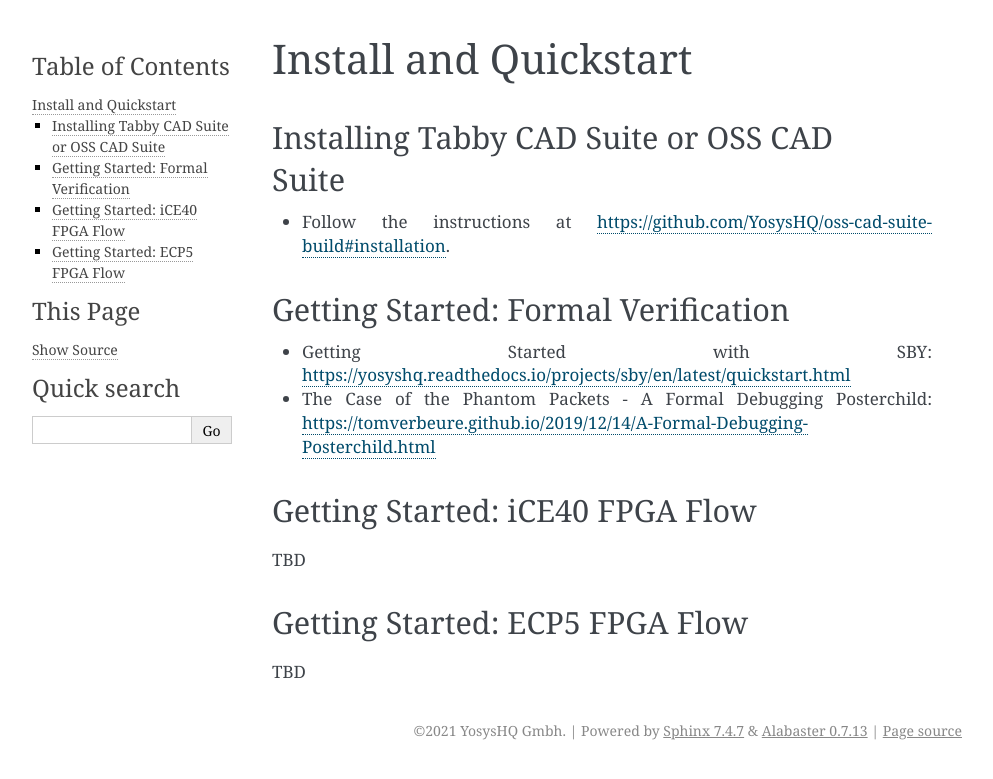
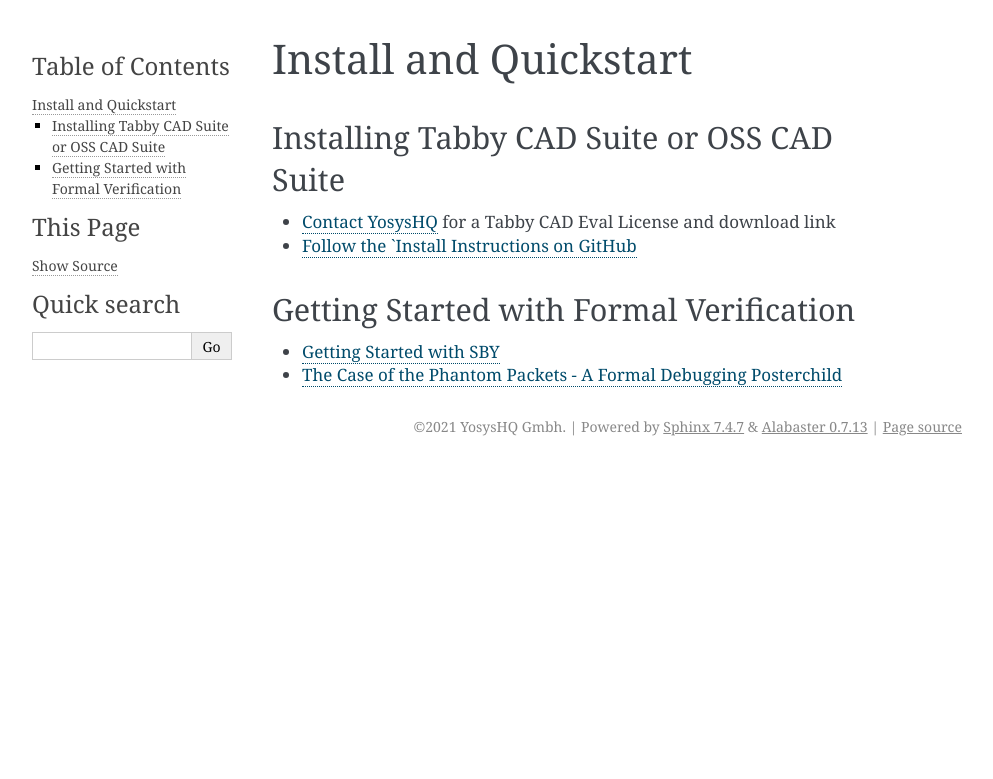
Before and after one commit to YosysHQ-Docs/YosysHQ-Docs, a Sphinx documentation site: the page built from docs/source/install.rst, in a window 1280 px wide. Shown: the top 779 px of the page, without its empty margins (148-1141 px from the left). Built offline with Sphinx 7.4.7, drawn with Linux system fonts in a browser that asks for light colours.

Commit message:
Update install.rst

```diff
--- a/docs/source/install.rst
+++ b/docs/source/install.rst
@@ -5,22 +5,12 @@
 Installing Tabby CAD Suite or OSS CAD Suite
 -------------------------------------------
 
-* Follow the instructions at https://github.com/YosysHQ/oss-cad-suite-build#installation.
+* `Contact YosysHQ <https://www.yosyshq.com/contact>`_ for a Tabby CAD Eval License and download link
+* `Follow the `Install Instructions on GitHub <https://github.com/YosysHQ/oss-cad-suite-build#installation>`_
 
 
-Getting Started: Formal Verification
-------------------------------------
+Getting Started with Formal Verification
+----------------------------------------
 
-* Getting Started with SBY: https://yosyshq.readthedocs.io/projects/sby/en/latest/quickstart.html
-* The Case of the Phantom Packets - A Formal Debugging Posterchild: https://tomverbeure.github.io/2019/12/14/A-Formal-Debugging-Posterchild.html
-
-Getting Started: iCE40 FPGA Flow
---------------------------------
-
-TBD
-
-
-Getting Started: ECP5 FPGA Flow
--------------------------------
-
-TBD
+* `Getting Started with SBY <https://yosyshq.readthedocs.io/projects/sby/en/latest/quickstart.html>`_
+* `The Case of the Phantom Packets - A Formal Debugging Posterchild <https://tomverbeure.github.io/2019/12/14/A-Formal-Debugging-Posterchild.html>`_
```
